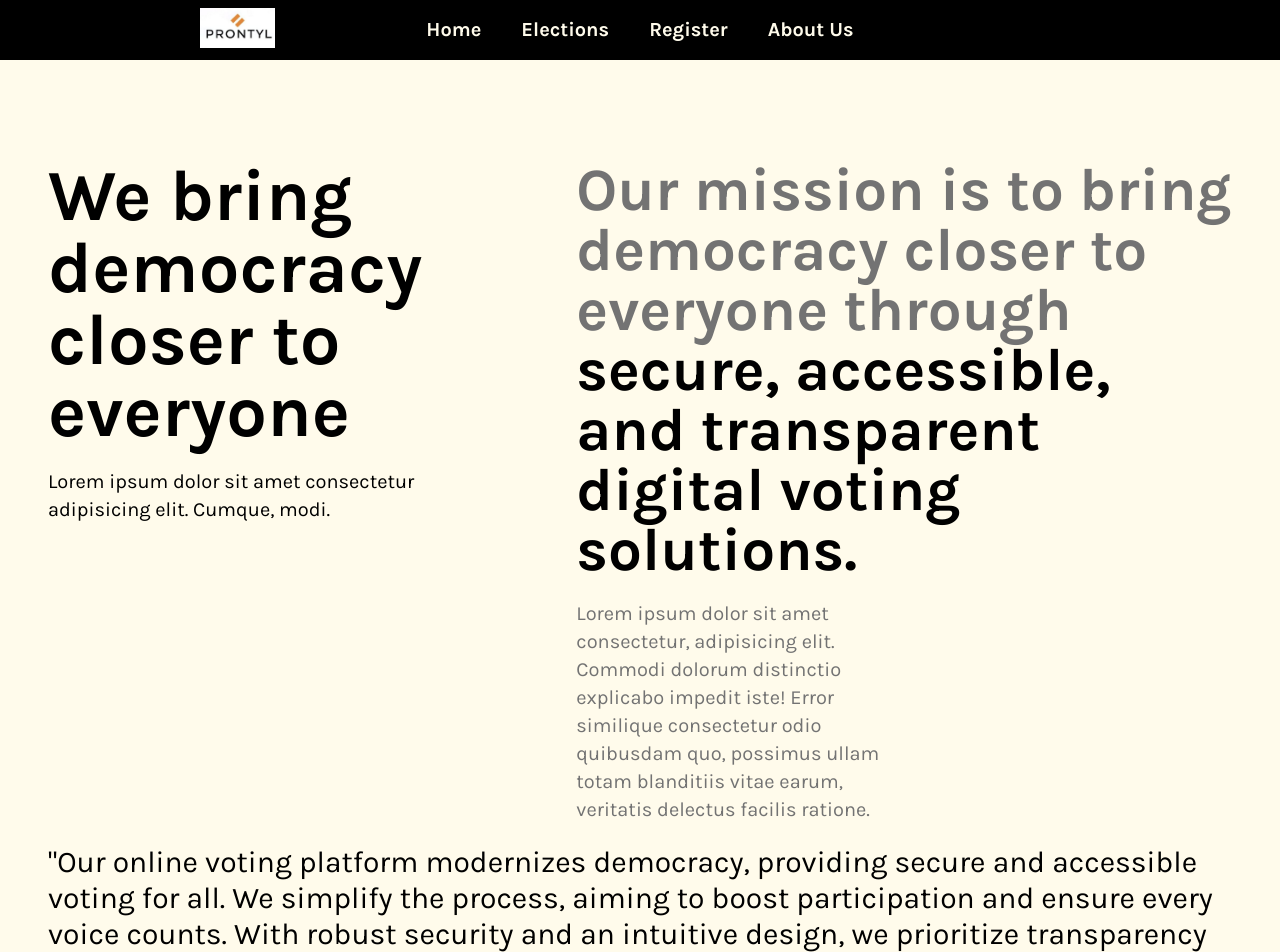
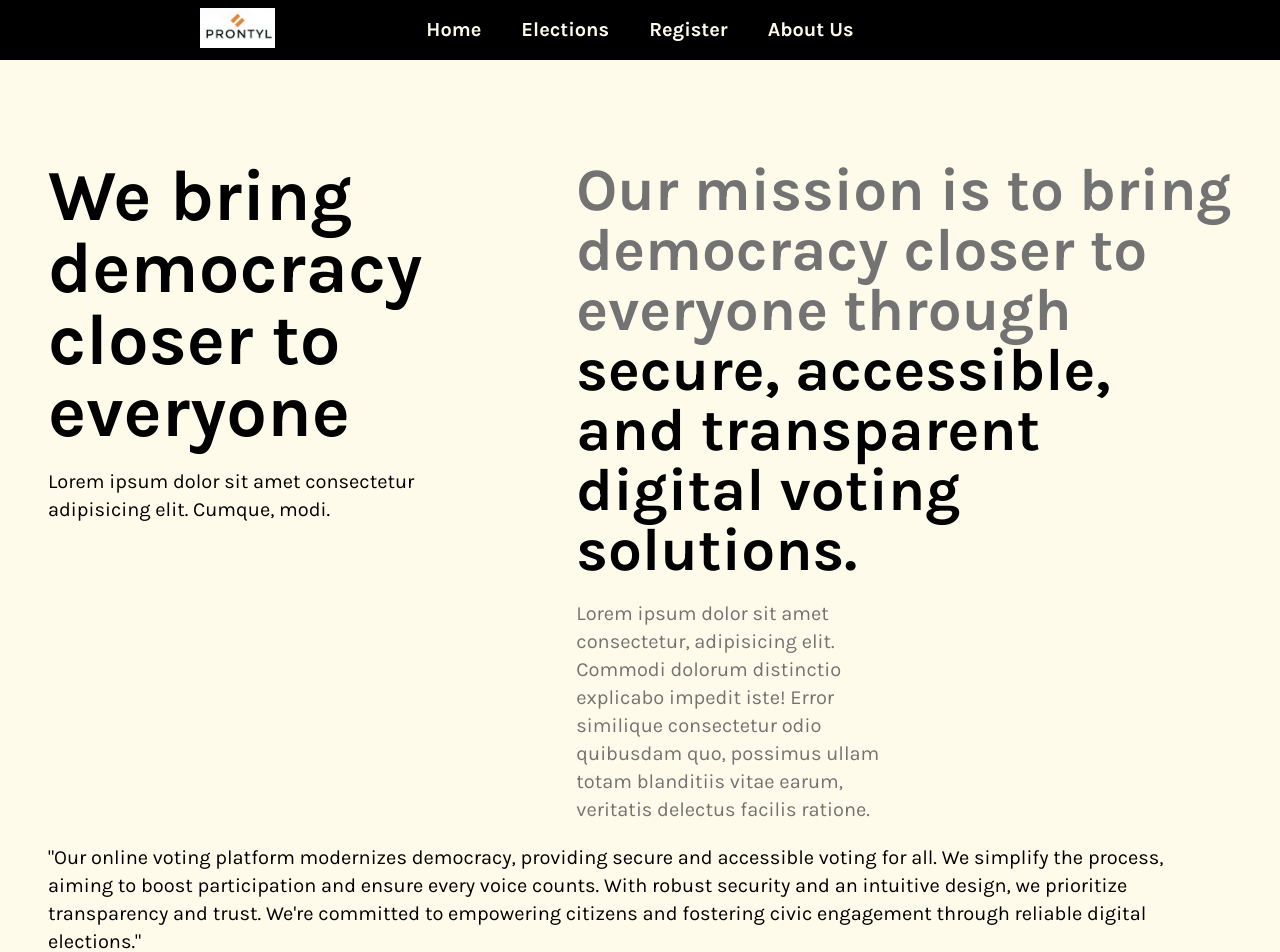
Before and after one commit to DjXray30/final-prontyl, a React (Vite) app: page /about-us in a window 1280 px wide. Shown: the top 952 px of the page. Built offline with nearby package versions, Linux system fonts and the light colour scheme.

Commit message:
register bg change

```diff
--- a/src/About.jsx
+++ b/src/About.jsx
@@ -22,7 +22,7 @@ function About() {
                 </article>
             </section>
 
-            <p ><span className='text-3xl'>
+            <p ><span>
             "Our online voting platform modernizes democracy, providing secure and accessible voting for all. We simplify the process, aiming to boost participation and ensure every voice counts. With robust security and an intuitive design, we prioritize transparency and trust. We're committed to empowering citizens and fostering civic engagement through reliable digital elections."
             </span></p>
 
--- a/src/Register.jsx
+++ b/src/Register.jsx
@@ -2,7 +2,7 @@ import React from 'react';
 
 function Register() {
   return (
-    <div className="bg-gray-100 min-h-screen flex flex-col items-center py-20">
+    <div className="bg-amber-50 min-h-screen flex flex-col items-center py-20">
       <h1 className="text-4xl font-bold text-center text-black mb-8">
         Choose Your Package
       </h1>
```
